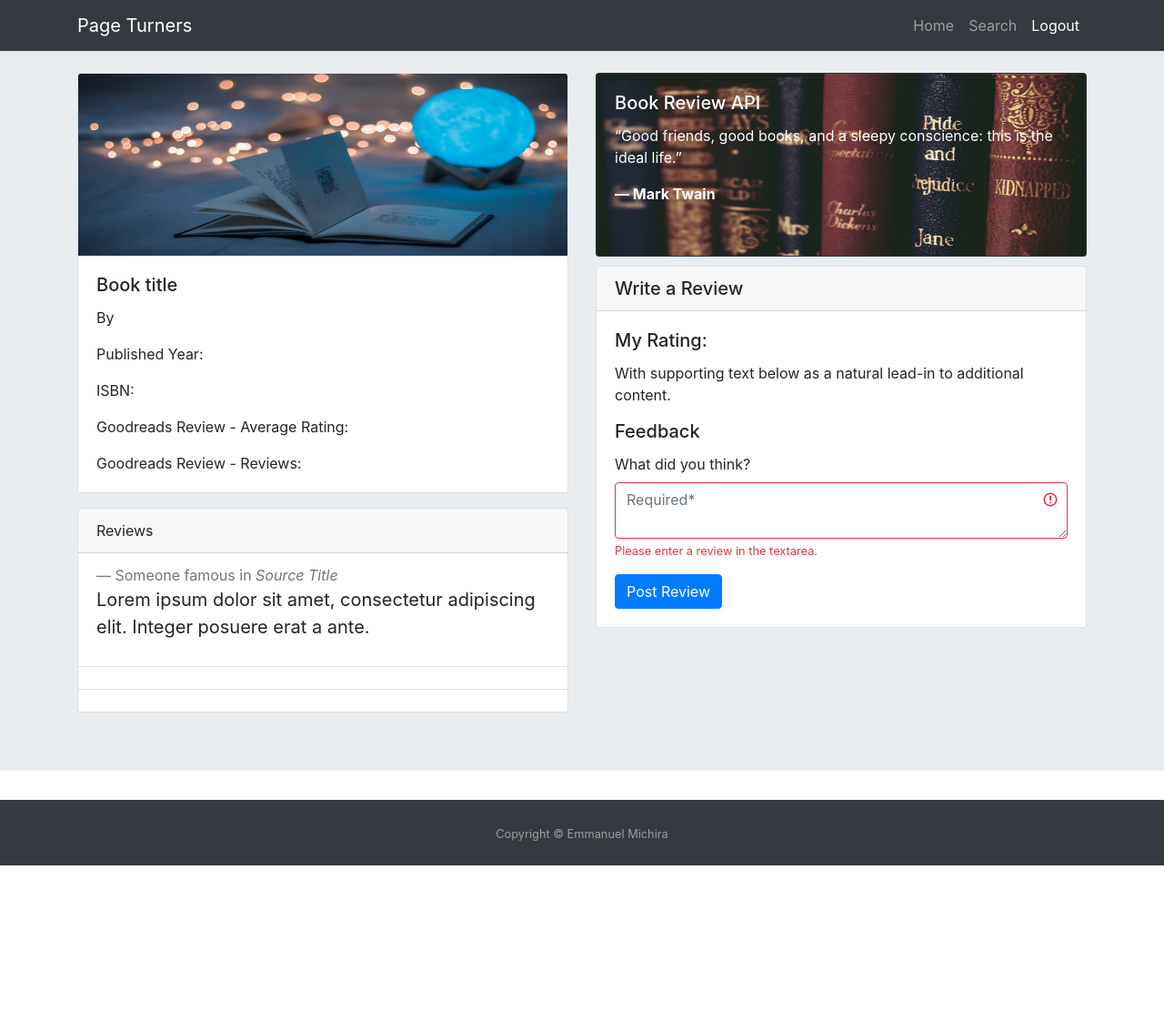
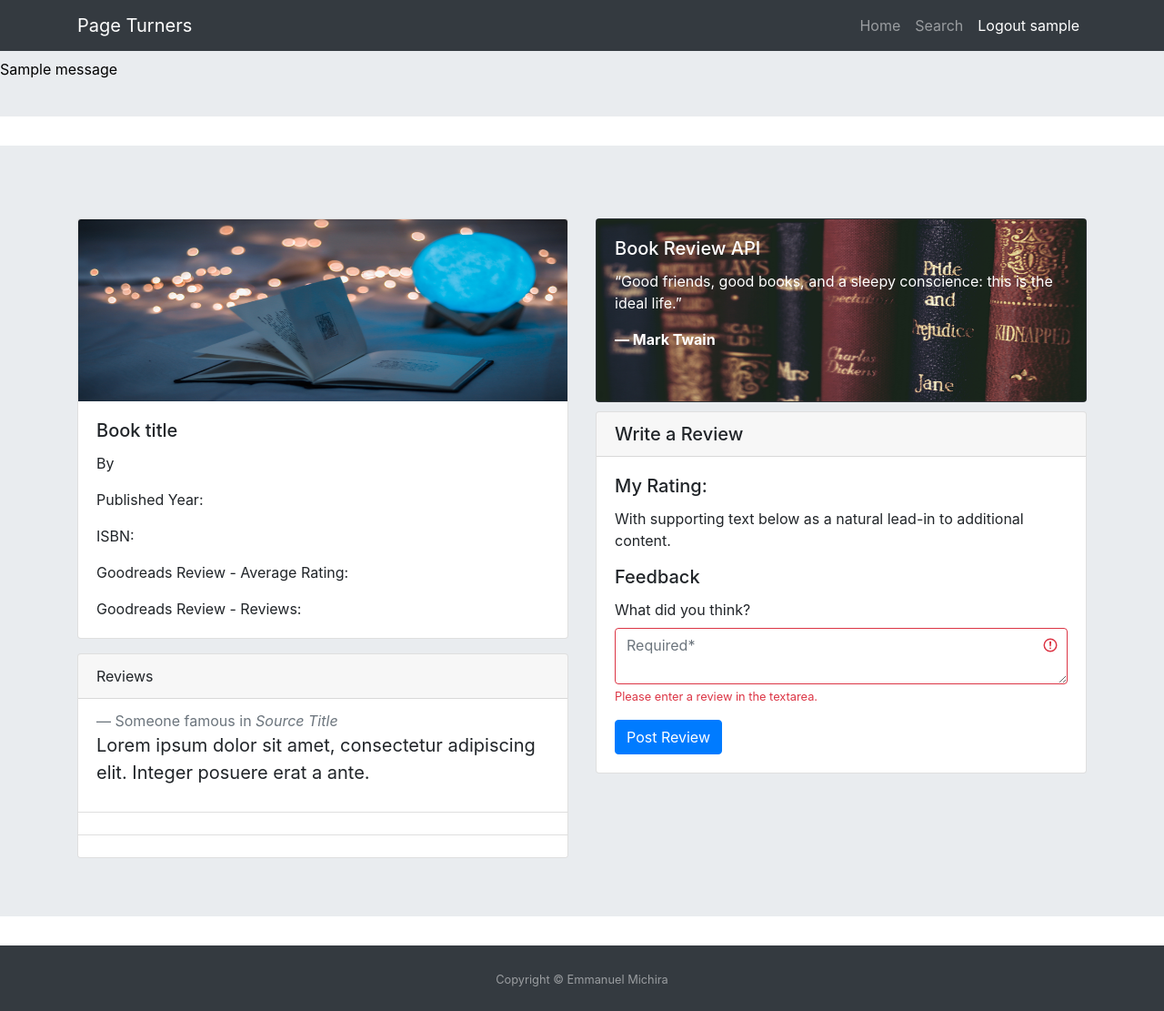
Before and after one commit to Emichira/book-review-api, a Flask app: page /book in a window 1280 px wide. Shown: the whole page at 91% size. Before the commit the page ends 951 px from the top, so only its background shows below. Run offline with Flask 2, Linux system fonts and the light colour scheme; the visitor is signed in with stand-in values (Sample User, id 1); one stand-in notice (Sample message) is shown; some libraries are stand-ins or nearby versions.

Commit message:
create import file import all books from books.csv to PostgreSQL database using import.py file modify layout file to display username

```diff
--- a/application.py
+++ b/application.py
@@ -45,6 +45,7 @@ def login():
             session['loggedin'] = True
             session["id"] = data['id']
             session["username"] = data['username']
+            flash('Log In successfull')
             return redirect(url_for("home"))
 
         else:
@@ -81,6 +82,7 @@ def register():
 
         # Commit change to users database
         db.commit()
+        flash('You were registered successfully')
 
         return redirect(url_for("login"))
 
@@ -112,5 +114,6 @@ def logout():
     session.pop('loggedin', None)
     session.pop('id', None)
     session.pop('username', None)
+    flash('Log Out successfull')
     # Redirect to login page
     return redirect(url_for('login'))
--- a/static/style.css
+++ b/static/style.css
@@ -29,3 +29,9 @@ body {
 #sticky-footer {
   flex-shrink: none;
 }
+
+.kala {
+  color: black;
+  size: 25px;
+  margin-bottom: -24px;
+}
--- a/template/layout.html
+++ b/template/layout.html
@@ -34,7 +34,7 @@
                         <a class="nav-link" href="{{url_for('home')}}">Search</a>
                     </li>
                     <li class="nav-item active">
-                        <a class="nav-link" href="{{url_for('logout')}}">Logout</a>
+                        <a class="nav-link" href="{{url_for('logout')}}">Logout {{ username }}</a>
                     </li>
                 </ul>
             </div>
@@ -42,8 +42,20 @@
     </nav>
     {% endblock %}
 
+    {% with messages = get_flashed_messages() %}
+    {% if messages %}
+    <ul class='flashes jumbotron jumbotron-fluid'>
+        {% for message in messages %}
+        <li class="kala">{{ message }}</li>
+        {% endfor %}
+    </ul>
+    {% endif %}
+    {% endwith %}
+
     <!-- Main Content -->
-    <div id="content">{% block content %}{% endblock %}</div>
+    {% block content %}
+    <div id="content"></div>
+    {% endblock %}
 
     {% block footer %}
     <!-- Footer -->
```
Also changed, not shown: import.py (added, +25 -0 lines), 2 other files.
